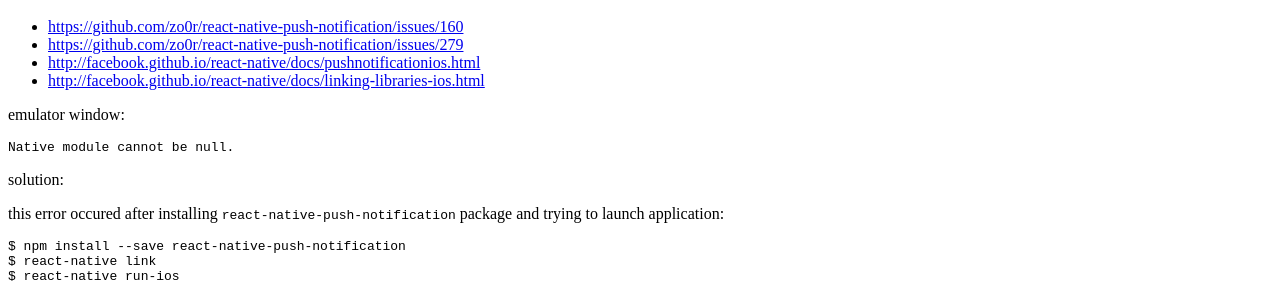
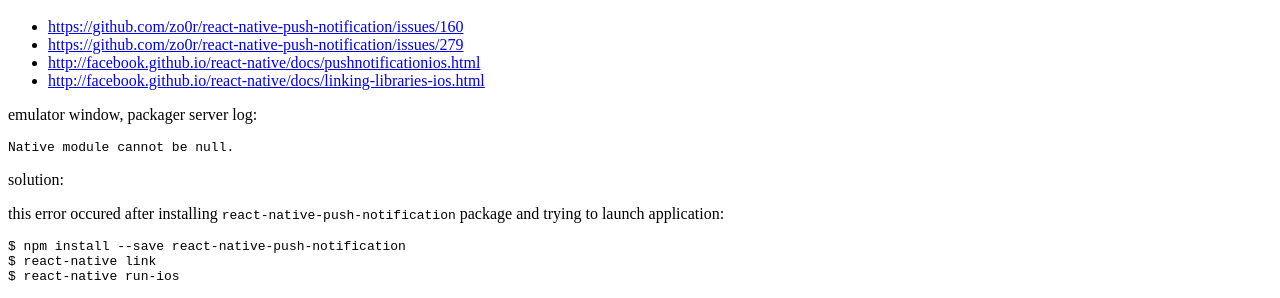
Before and after one commit to tap349/tap349.github.io, a Jekyll site: the page built from _posts/2017-05-25-react-native-ios.md, in a window 1280 px wide and 900 px high, scrolled down 3528 px. Shown: the part 408-706 px from the top of the window. Built offline with Jekyll 4.4.1, drawn with Linux system fonts in a browser that asks for light colours.

Commit message:
update 2017-06-02_18:19:28

````diff
--- a/_posts/2017-05-25-react-native-ios.md
+++ b/_posts/2017-05-25-react-native-ios.md
@@ -241,7 +241,7 @@ NOTE: this error usually occurs after running application in Android emulator.
 - <http://facebook.github.io/react-native/docs/pushnotificationios.html>
 - <http://facebook.github.io/react-native/docs/linking-libraries-ios.html>
 
-emulator window:
+emulator window, packager server log:
 
 ```sh
 Native module cannot be null.
````
Also changed, not shown: _posts/2017-05-24-react-native-android.md (+2 -0 lines), _posts/2017-05-30-javascript.md (+1 -1 lines).
